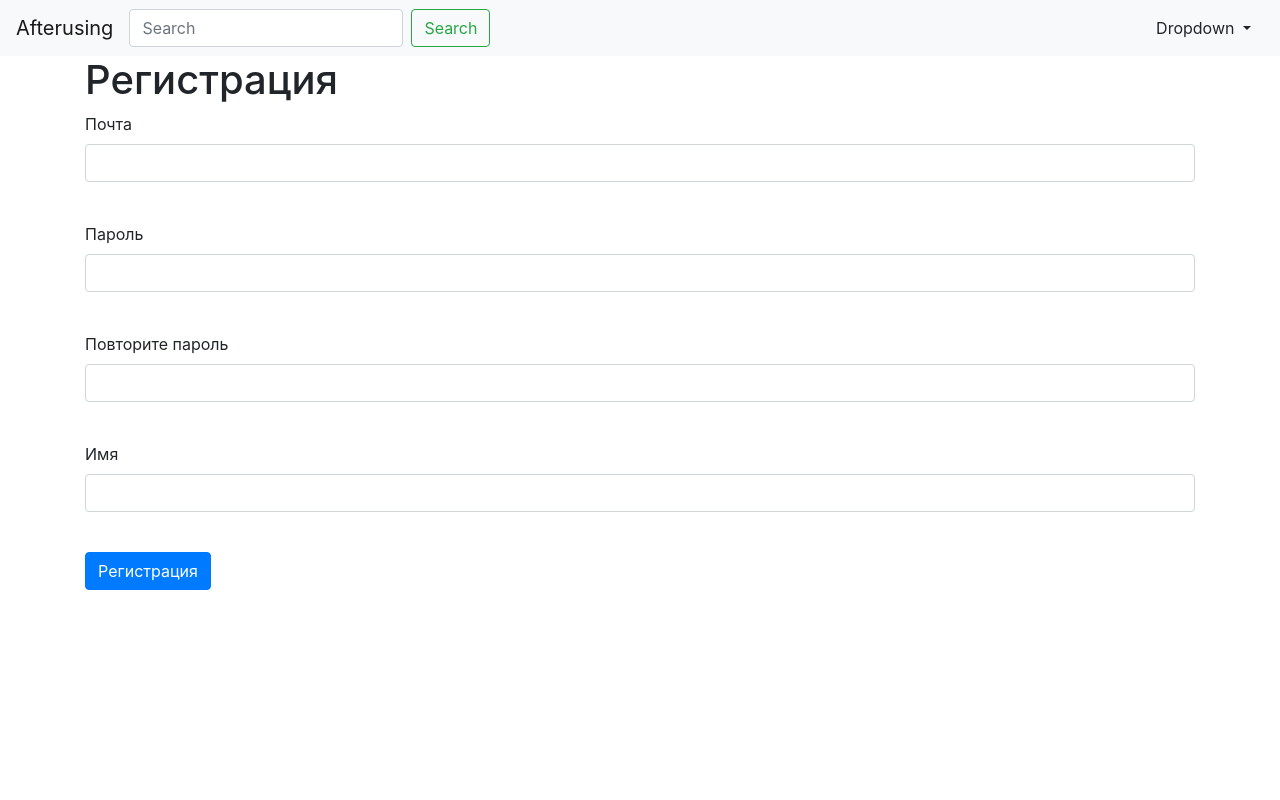
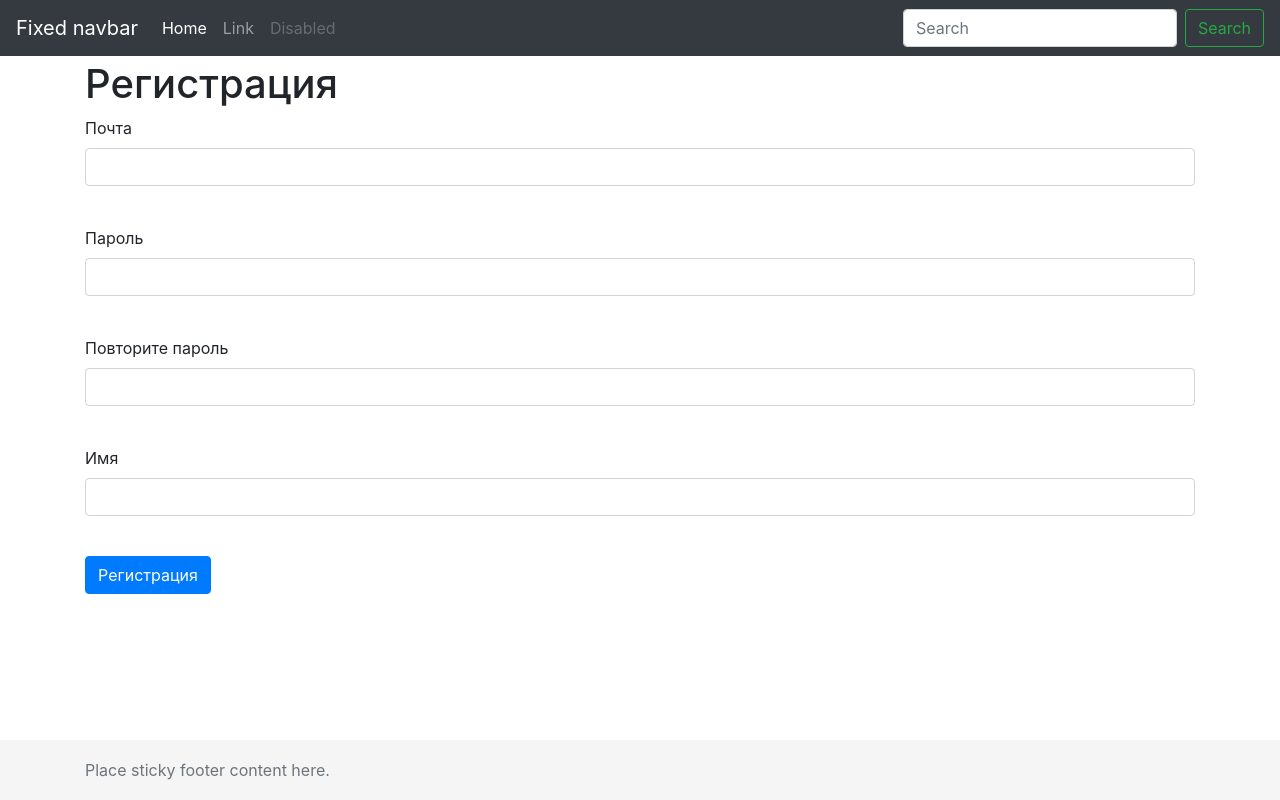
Before and after one commit to nikita-potapov/afterusing, a Flask app: page /register in a window 1280 px wide. Run offline with Flask 2, Linux system fonts and the light colour scheme; some libraries are stand-ins or nearby versions.

Commit message:
Normal state

```diff
--- a/static/css/style.css
+++ b/static/css/style.css
@@ -1,15 +1,21 @@
-.grid-container {
-  display: flex;
-  flex-wrap: wrap;
-  align-content: flex-start;
-  padding: 10px 0 0 10px;
+/* Sticky footer styles
+-------------------------------------------------- */
+html {
+  position: relative;
+  min-height: 100%;
 }
-
-.grid-item {
-  min-width: 100px;
-  height: 100px;
-  margin: 0 10px 10px 0;
-  border: 1px solid;
+body {
+  /* Margin bottom by footer height */
+  margin-bottom: 60px;
+}
+.footer {
+  position: absolute;
+  bottom: 0;
+  width: 100%;
+  /* Set the fixed height of the footer here */
+  height: 60px;
+  line-height: 60px; /* Vertically center the text there */
+  background-color: #f5f5f5;
 }
 
 img {
@@ -17,11 +23,15 @@ img {
     height: auto;
 }
 
-.product-photo {
-    width: 120px;
-    min-height: 120px;
-    max-height: auto;
-    float: left;
-    margin: 3px;
-    padding: 3px;
+body > .container {
+  padding: 60px 15px 0;
 }
+
+.footer > .container {
+  padding-right: 15px;
+  padding-left: 15px;
+}
+
+code {
+  font-size: 80%;
+}
--- a/templates/base.html
+++ b/templates/base.html
@@ -1,54 +1,70 @@
 <!doctype html>
 <html lang="en">
 <head>
+    <!-- Кодировка веб-страницы -->
     <meta charset="utf-8">
+    <!-- Настройка viewport -->
     <meta name="viewport" content="width=device-width, initial-scale=1, shrink-to-fit=no">
+
+    <!-- jQuery с CDN -->
+    <script defer src="https://cdnjs.cloudflare.com/ajax/libs/jquery/3.5.1/jquery.min.js"
+            integrity="sha512-bLT0Qm9VnAYZDflyKcBaQ2gg0hSYNQrJ8RilYldYQ1FxQYoCLtUjuuRuZo+fjqhx/qtq/1itJ0C2ejDxltZVFg=="
+            crossorigin="anonymous"></script>
+    <!-- Bootstrap Bundle JS с CDN -->
+    <script defer
+            src="https://cdnjs.cloudflare.com/ajax/libs/twitter-bootstrap/4.6.0/js/bootstrap.bundle.min.js"
+            integrity="sha512-wV7Yj1alIZDqZFCUQJy85VN+qvEIly93fIQAN7iqDFCPEucLCeNFz4r35FCo9s6WrpdDQPi80xbljXB8Bjtvcg=="
+            crossorigin="anonymous"></script>
+    <!-- Bootstrap CSS с CDN-->
     <link rel="stylesheet"
-          href="https://stackpath.bootstrapcdn.com/bootstrap/4.4.1/css/bootstrap.min.css"
-          integrity="sha384-Vkoo8x4CGsO3+Hhxv8T/Q5PaXtkKtu6ug5TOeNV6gBiFeWPGFN9MuhOf23Q9Ifjh"
+          href="https://cdnjs.cloudflare.com/ajax/libs/twitter-bootstrap/4.6.0/css/bootstrap.min.css"
+          integrity="sha512-P5MgMn1jBN01asBgU0z60Qk4QxiXo86+wlFahKrsQf37c9cro517WzVSPPV1tDKzhku2iJ2FVgL67wG03SGnNA=="
           crossorigin="anonymous">
-    <link rel="stylesheet" href="/static/css/style.css">
-    <title>{{title}}</title>
+    <link rel="stylesheet" type="text/css" href="static/css/style.css">
 </head>
+
 <body>
 
 <header>
-        <nav class="navbar navbar-expand-lg navbar-light bg-light">
-          <a class="navbar-brand" href="#">Afterusing</a>
-          <button class="navbar-toggler" type="button" data-toggle="collapse" data-target="#navbarSupportedContent" aria-controls="navbarSupportedContent" aria-expanded="false" aria-label="Toggle navigation">
+    <!-- Fixed navbar -->
+    <nav class="navbar navbar-expand-md navbar-dark fixed-top bg-dark">
+        <a class="navbar-brand" href="#">Fixed navbar</a>
+        <button class="navbar-toggler" type="button" data-toggle="collapse"
+                data-target="#navbarCollapse" aria-controls="navbarCollapse" aria-expanded="false"
+                aria-label="Toggle navigation">
             <span class="navbar-toggler-icon"></span>
         </button>
-
-          <div class="collapse navbar-collapse d-flex justify-content-between" id="navbarSupportedContent">
-                <div class="nav-item">
-                    <form class="form-inline my-2 my-lg-0">
-                      <input class="form-control mr-sm-2" type="search" placeholder="Search" aria-label="Search">
+        <div class="collapse navbar-collapse" id="navbarCollapse">
+            <ul class="navbar-nav mr-auto">
+                <li class="nav-item active">
+                    <a class="nav-link" href="#">Home <span class="sr-only">(current)</span></a>
+                </li>
+                <li class="nav-item">
+                    <a class="nav-link" href="#">Link</a>
+                </li>
+                <li class="nav-item">
+                    <a class="nav-link disabled" href="#">Disabled</a>
+                </li>
+            </ul>
+            <form class="form-inline mt-2 mt-md-0">
+                <input class="form-control mr-sm-2" type="text" placeholder="Search"
+                       aria-label="Search">
                 <button class="btn btn-outline-success my-2 my-sm-0" type="submit">Search</button>
             </form>
-                </div>
-                <div class="nav-item dropdown">
-                    <a class="nav-item btn btn- dropdown-toggle" href="#" id="navbarDropdown" role="button" data-toggle="dropdown" aria-haspopup="true" aria-expanded="false">
-                      Dropdown
-                    </a>
-                    <div class="dropdown-menu" aria-labelledby="navbarDropdown">
-                      <a class="dropdown-item" href="#">Action</a>
-                      <a class="dropdown-item" href="#">Another action</a>
-                      <div class="dropdown-divider"></div>
-                      <a class="dropdown-item" href="#">Something else here</a>
-                    </div>
-                </div>
         </div>
     </nav>
 </header>
 
+<!-- Begin page content -->
 <main role="main" class="container">
     {% block content %}
     {% endblock %}
 </main>
 
-    <footer>
-
+<footer class="footer">
+    <div class="container">
+        <span class="text-muted">Place sticky footer content here.</span>
+    </div>
 </footer>
-
 </body>
 </html>
```
Also changed, not shown: templates/index.html (+0 -10 lines). Lines whose indentation alone changed are shown as unchanged.
